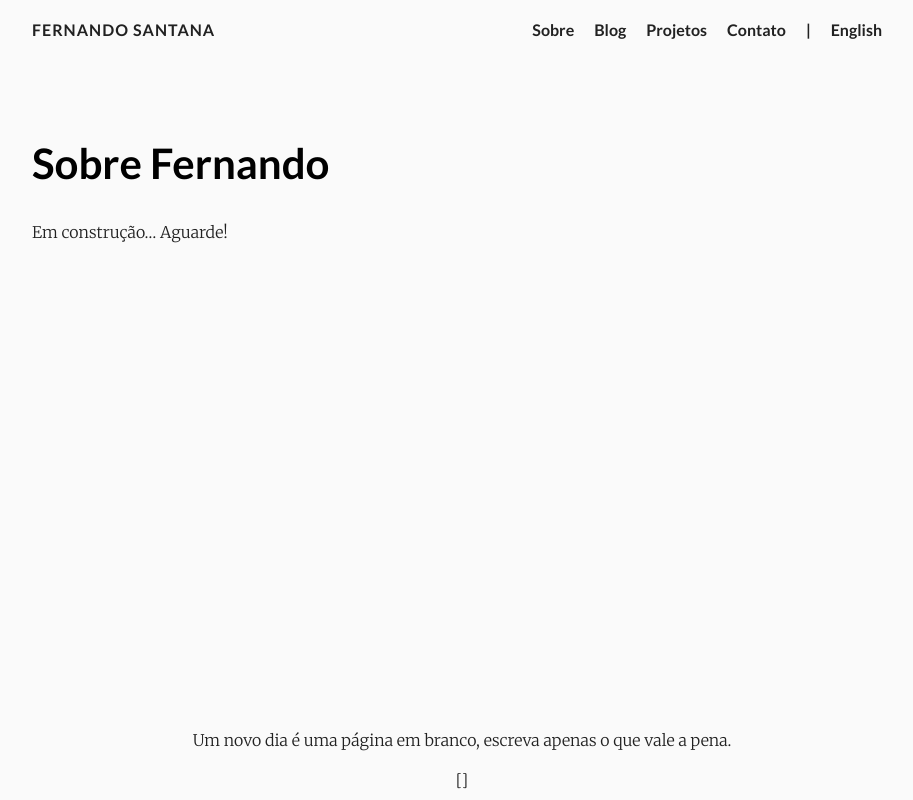
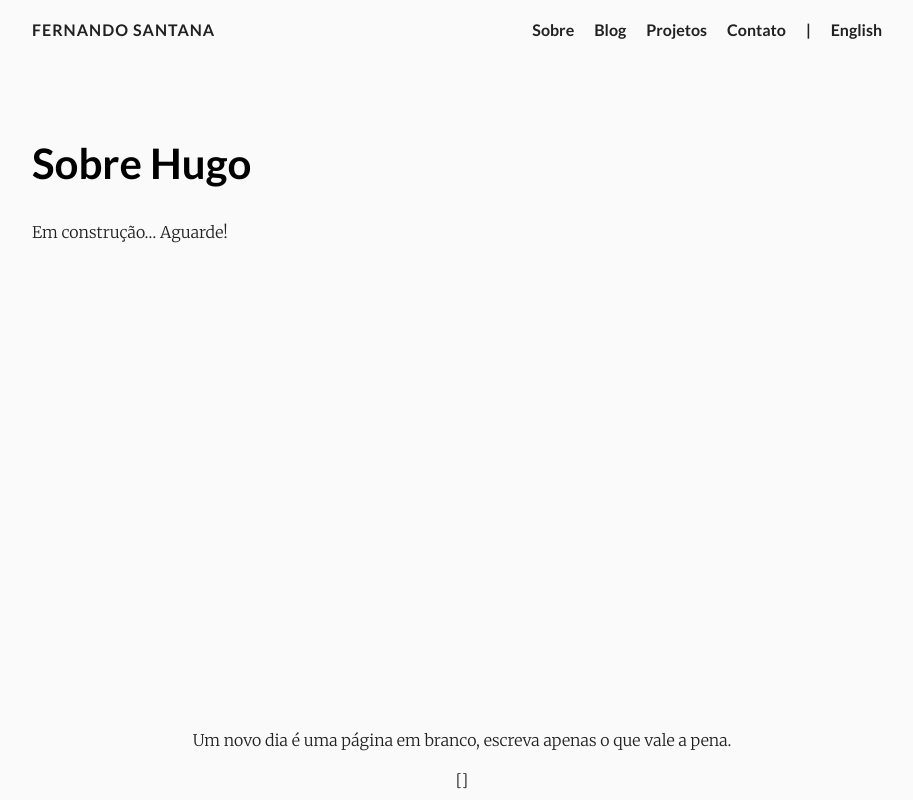
Before and after one commit to fernandotab/fernandotab.github.io, a plain HTML site: page pt-br/about/index.html in a window 1280 px wide. Shown: the whole page, without its empty margins (178-1091 px from the left). Drawn offline with nearby package versions, Linux system fonts and the light colour scheme.

Commit message:
Revert "About page correction"

```diff
--- a/pt-br/about/index.html
+++ b/pt-br/about/index.html
@@ -10,10 +10,10 @@
     <meta name="keywords" content="blog,desenvolvedor,pessoal">
 
     <meta name="twitter:card" content="summary"/>
-<meta name="twitter:title" content="Sobre Fernando"/>
+<meta name="twitter:title" content="Sobre Hugo"/>
 <meta name="twitter:description" content="Em construção&hellip; Aguarde!"/>
 
-    <meta property="og:title" content="Sobre Fernando" />
+    <meta property="og:title" content="Sobre Hugo" />
 <meta property="og:description" content="Em construção&hellip; Aguarde!" />
 <meta property="og:type" content="article" />
 <meta property="og:url" content="http://fernandotab.github.io/pt-br/about/" />
@@ -24,7 +24,7 @@
       <base href="http://fernandotab.github.io/pt-br/about/">
 
     <title>
-  Sobre Fernando · Fernando Santana
+  Sobre Hugo · Fernando Santana
 </title>
 
 
@@ -113,7 +113,7 @@
   <section class="container page">
   <article>
     <header>
-      <h1>Sobre Fernando</h1>
+      <h1>Sobre Hugo</h1>
     </header>
 
     <p>Em construção&hellip; Aguarde!</p>
--- a/pt-br/index.xml
+++ b/pt-br/index.xml
@@ -39,7 +39,7 @@
     </item>
 
     <item>
-      <title>Sobre Fernando</title>
+      <title>Sobre Hugo</title>
       <link>http://fernandotab.github.io/pt-br/about/</link>
       <pubDate>Mon, 01 Jan 0001 00:00:00 +0000</pubDate>
 
```
